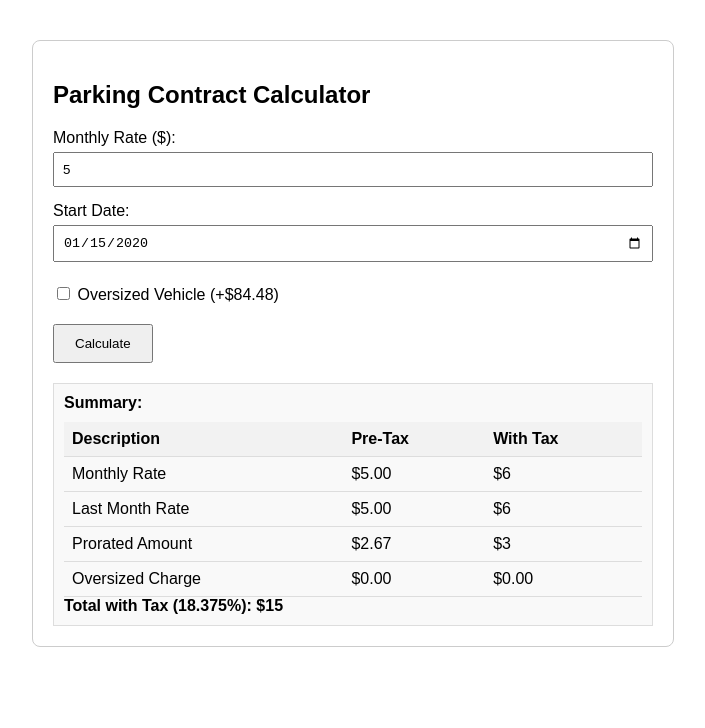
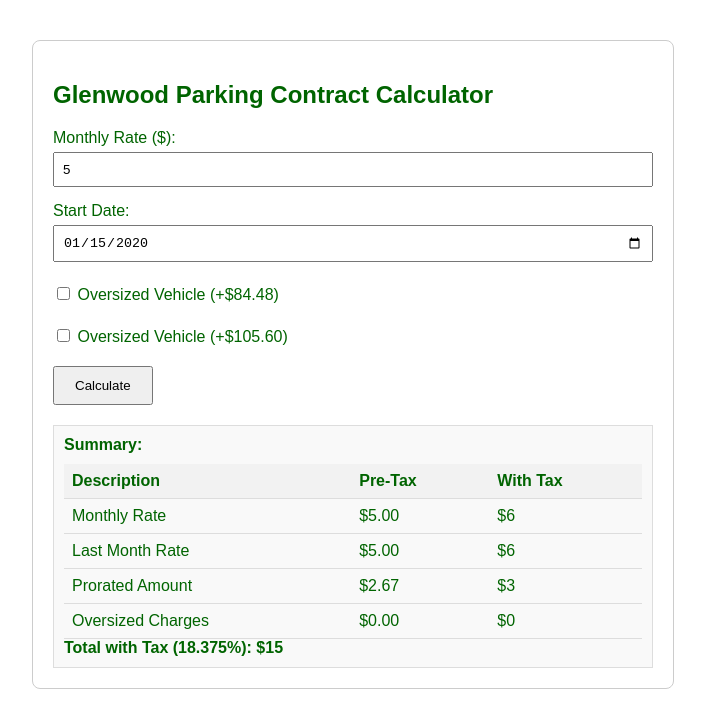
Before and after one commit to Mrrisaac/parking-calc, a plain HTML site: page index.html in a window 1280 px wide. Both pictures are taken after typing "5", "2020-01-15" into the empty fields and a click on the button "Calculate". Shown: the whole page, without its empty margins (287-992 px from the left). Drawn offline with Linux system fonts and the light colour scheme.

Commit message:
Add files via upload

```diff
--- a/index.html
+++ b/index.html
@@ -14,6 +14,7 @@
       padding: 20px;
       border: 1px solid #ccc;
       border-radius: 8px;
+      color: darkgreen;
     }
     label {
       display: block;
@@ -54,7 +55,7 @@
   </style>
 </head>
 <body>
-  <h2>Parking Contract Calculator</h2>
+  <h2>Glenwood Parking Contract Calculator</h2>
   <label for="monthlyRate">Monthly Rate ($):</label>
   <input type="number" id="monthlyRate" step="0.01" />
 
@@ -62,7 +63,11 @@
   <input type="date" id="startDate" />
 
   <label>
-    <input type="checkbox" id="oversized" /> Oversized Vehicle (+$84.48)
+    <input type="checkbox" id="oversized" onclick="toggleOther('oversizedPlus', this)" /> Oversized Vehicle (+$84.48)
+  </label>
+
+  <label>
+    <input type="checkbox" id="oversizedPlus" onclick="toggleOther('oversized', this)" /> Oversized Vehicle (+$105.60)
   </label>
 
   <button onclick="calculateTotal()">Calculate</button>
@@ -70,17 +75,23 @@
   <div class="result" id="result"></div>
 
   <script>
+    function toggleOther(otherId, current) {
+      const other = document.getElementById(otherId);
+      if (current.checked) other.checked = false;
+    }
+
     function calculateTotal() {
       let monthlyRate = parseFloat(document.getElementById("monthlyRate").value);
       const startDate = new Date(document.getElementById("startDate").value);
       const isOversized = document.getElementById("oversized").checked;
+      const isOversizedPlus = document.getElementById("oversizedPlus").checked;
 
       if (isNaN(monthlyRate) || isNaN(startDate.getTime())) {
         document.getElementById("result").innerText = "Please enter valid inputs.";
         return;
       }
 
-      const oversizedCharge = isOversized ? 84.48 : 0;
+      const oversizedCharge = (isOversized ? 84.48 : 0) + (isOversizedPlus ? 105.60 : 0);
       monthlyRate += oversizedCharge;
 
       const startDay = startDate.getDate();
@@ -102,7 +113,7 @@
           <tr><td>Monthly Rate</td><td>$${monthlyRate.toFixed(2)}</td><td>$${monthlyRateTaxed}</td></tr>
           <tr><td>Last Month Rate</td><td>$${lastMonthRate.toFixed(2)}</td><td>$${lastMonthRateTaxed}</td></tr>
           <tr><td>Prorated Amount</td><td>$${proratedAmount.toFixed(2)}</td><td>$${proratedAmountTaxed}</td></tr>
-          <tr><td>Oversized Charge</td><td>$${oversizedCharge.toFixed(2)}</td><td>${isOversized ? "$84.48" : "$0.00"}</td></tr>
+          <tr><td>Oversized Charges</td><td>$${oversizedCharge.toFixed(2)}</td><td>$${Math.round(oversizedCharge * (1 + taxRate))}</td></tr>
         </table>
         <strong>Total with Tax (18.375%): $${totalWithTax}</strong>
       `;
```
